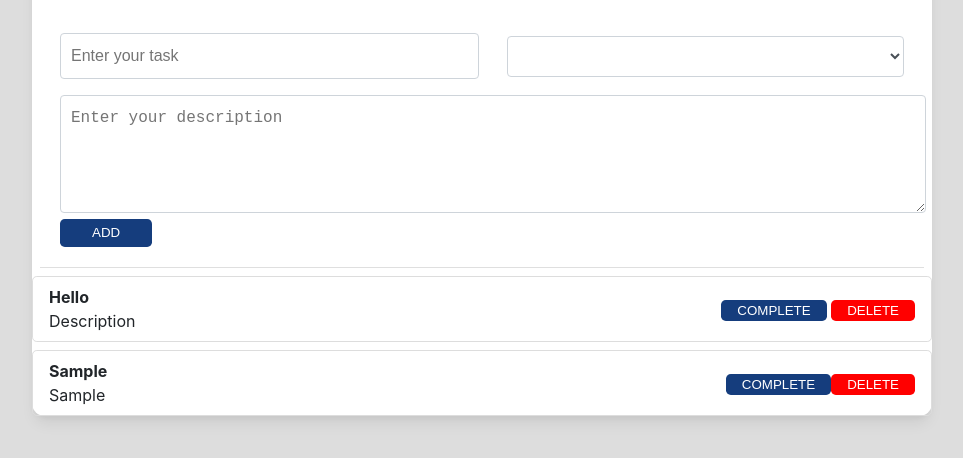
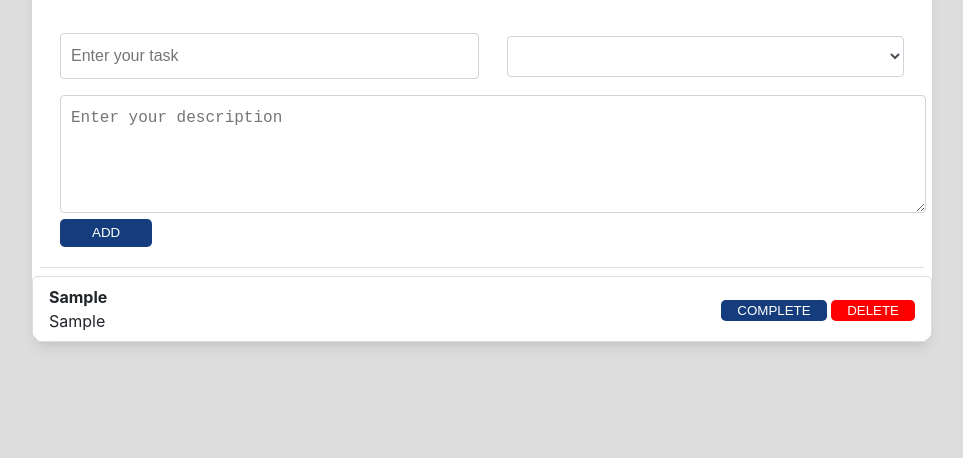
Before and after one commit to sdrsnadkry/todo-app, a plain HTML site: page index.html in a window 1280 px wide. Both pictures are taken after typing "Sample", "Sample" into the empty fields and a click on the button "ADD". Shown: the part 202-660 px from the top of the page, without its empty margins (158-1121 px from the left). Drawn offline with Linux system fonts and the light colour scheme.

Commit message:
localstorage

```diff
--- a/index.html
+++ b/index.html
@@ -42,18 +42,7 @@
 
             <div>
                 <ul class="ul-list" id="ul-list">
-                    <li class="todo">
-                        <div class="todo-item">
-                            <div>
-                                <h4>Hello</h4>
-                                <p>Description </p>
-                            </div>
-                            <div>
-                                <button class="button">Complete</button>
-                                <button class="button bg-red">Delete</button>
-                            </div>
-                        </div>
-                    </li>
+
 
                 </ul>
             </div>
--- a/main.js
+++ b/main.js
@@ -1,3 +1,49 @@
+function setLocalStorageItem(todoArray) {
+    localStorage.setItem("todoArray", JSON.stringify(todoArray));
+}
+
+function getLocalStorageItem() {
+    const todoArray = localStorage.getItem("todoArray");
+    const parsedTodo = JSON.parse(todoArray);
+    return parsedTodo;
+}
+
+function mapTodoItem() {
+    const arrays = getLocalStorageItem();
+
+    console.log(arrays);
+
+    if (arrays) {
+        arrays.forEach((item) => {
+            const ulList = document.getElementById("ul-list");
+
+            //li item  <li class="todo"></li>
+            const li = document.createElement("li");
+            li.setAttribute("class", "todo");
+
+            const liElement = `
+            <div class="todo-item">
+                <div>
+                    <h4>${item.title}</h4>
+                    <p>${item.description} </p>
+                </div>
+                <div>
+                    <button class="button">Complete</button>
+                    <button class="button bg-red">Delete</button>
+                </div>
+            </div>
+
+            `;
+
+            li.innerHTML = liElement;
+            ulList.appendChild(li);
+        });
+    }
+}
+mapTodoItem();
+
+getLocalStorageItem();
+
 function submitForm(event) {
     event.preventDefault();
 
@@ -19,61 +65,39 @@ function submitForm(event) {
     const li = document.createElement("li");
     li.setAttribute("class", "todo");
 
-    ///div inside li <div class="todo-item"></div>
-    const mainWrapper = document.createElement("div");
-    mainWrapper.setAttribute("class", "todo-item");
+    const liElement = `
+        <div class="todo-item">
+            <div>
+                <h4>${title}</h4>
+                <p>${description} </p>
+            </div>
+            <div>
+                <button class="button">Complete</button>
+                <button class="button bg-red">Delete</button>
+            </div>
+        </div>
 
-    //div that wraps title and description
-    /*
-       <div>
-          <h4>Hello</h4>
-          <p>Description </p>
-      </div>
-      */
-    const titleWrapper = document.createElement("div");
+    `;
 
-    const h4 = document.createElement("h4");
-    h4.innerHTML = todoItem.title;
-
-    const p = document.createElement("p");
-    p.innerHTML = todoItem.description;
-
-    titleWrapper.appendChild(h4);
-    titleWrapper.appendChild(p);
-
-    /**
-       *  <div>
-              <button class="button">Complete</button>
-              <button class="button bg-red">Delete</button>
-          </div>
-       */
-    const buttonWrapper = document.createElement("div");
-
-    const completeButton = document.createElement("button");
-    completeButton.setAttribute("class", "button");
-    completeButton.innerHTML = "Complete";
-
-    const deleteButton = document.createElement("button");
-    deleteButton.setAttribute("class", "button bg-red");
-    deleteButton.innerHTML = "Delete";
-
-    buttonWrapper.appendChild(completeButton);
-    buttonWrapper.appendChild(deleteButton);
-
-    //add everting to div
-    mainWrapper.append(titleWrapper);
-    mainWrapper.append(buttonWrapper);
-
-    //add everything to li
-    li.appendChild(mainWrapper);
-
-    console.log(li);
-
+    li.innerHTML = liElement;
     ulList.appendChild(li);
 
+    //clear the form for next todo input
+    form["title"].value = "";
+    form["description"].value = "";
+    form["priority"].value = "";
 
-    //clear the form for next todo input
-    form["title"].value = ""
-    form["description"].value = ""
-    form["priority"].value = ""
+
+    //save data to storage
+    const arrays = getLocalStorageItem();
+
+    let newArray = [];
+
+    if (arrays) {
+        newArray = [...arrays, todoItem];
+    } else {
+        newArray = [todoItem];
+    }
+
+    setLocalStorageItem(newArray);
 }
```
